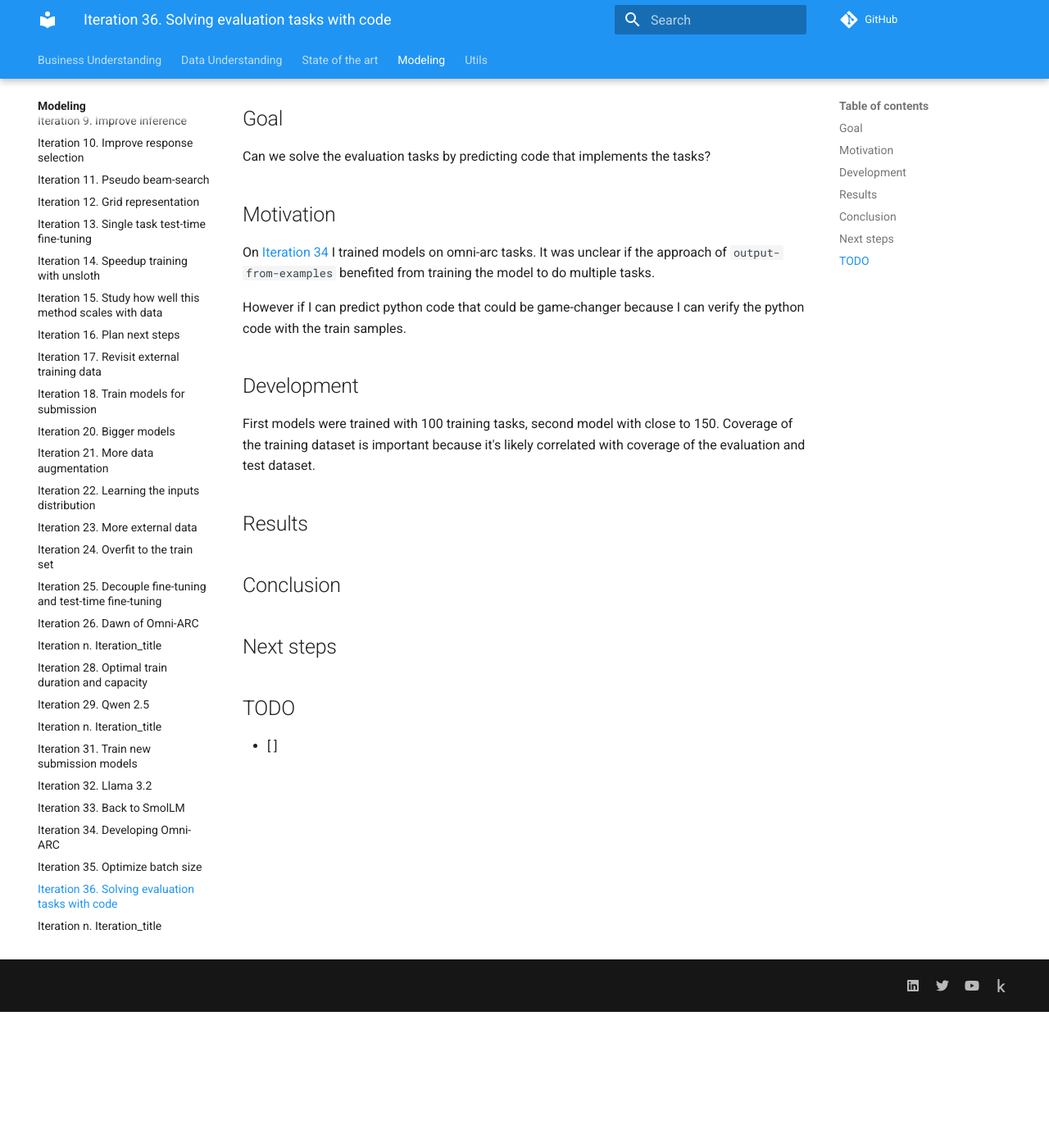
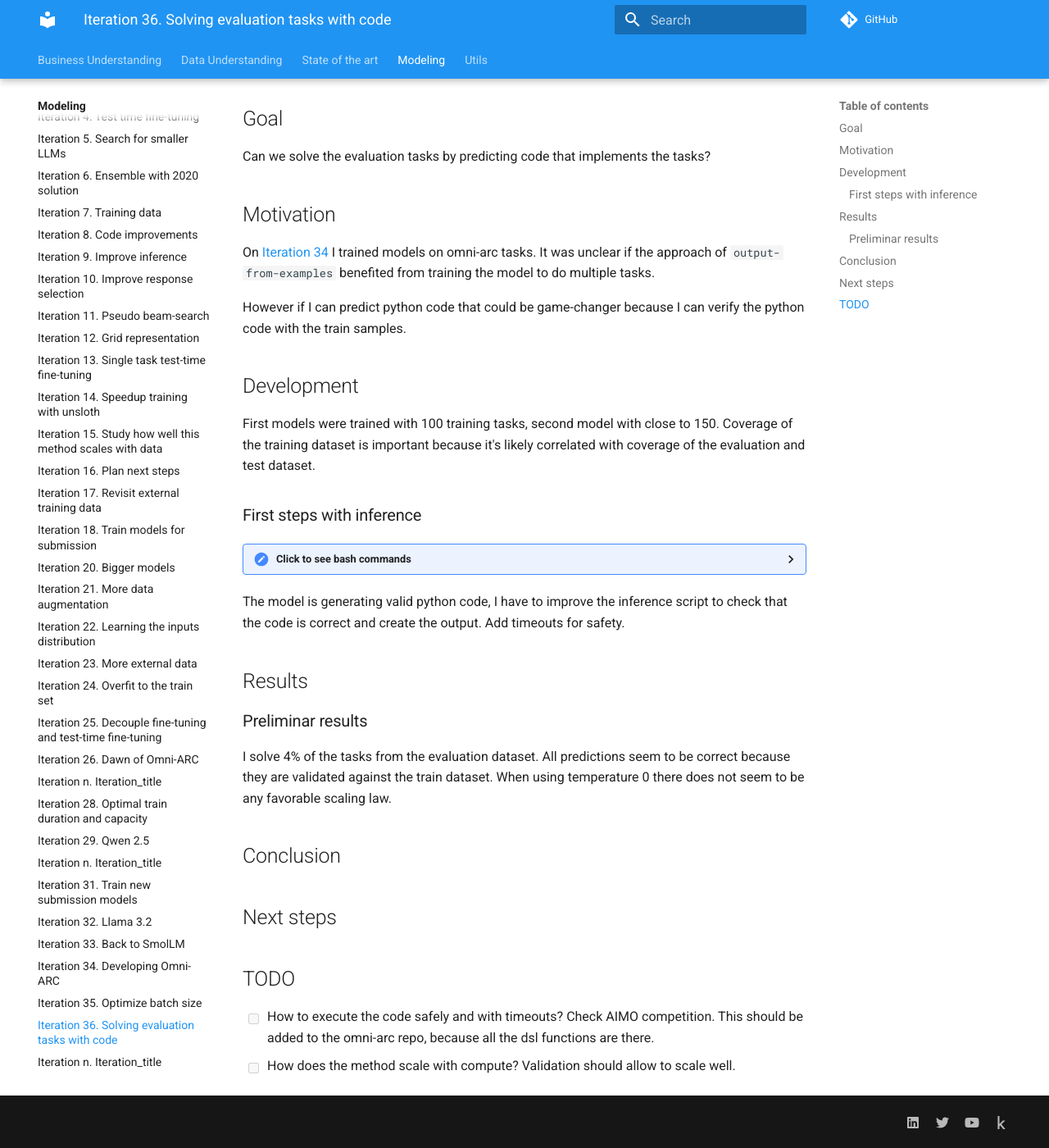
Before and after one commit to zhengjunyao-work/arc24, an MkDocs documentation site: the page built from docs/modeling/Iteration_36_solving_evaluation_tasks_with_code.md, in a window 1280 px wide and 1400 px high, scrolled down 166 px. Shown: the whole window at 82% size. Built offline with MkDocs 1.6.1 and Material for MkDocs 9.7.7, drawn with Linux system fonts in a browser that asks for light colours; comment, search, counter and statistics services are not loaded.

Commit message:
updated documentation

````diff
--- a/docs/modeling/Iteration_36_solving_evaluation_tasks_with_code.md
+++ b/docs/modeling/Iteration_36_solving_evaluation_tasks_with_code.md
@@ -19,7 +19,40 @@
 First models were trained with 100 training tasks, second model with close to 150. Coverage of the
 training dataset is important because it's likely correlated with coverage of the evaluation and test dataset.
 
+### First steps with inference
+
+<details>
+  <summary>Click to see bash commands</summary>
+
+```bash
+# baseline
+python inference.py \
+--model_path  /mnt/hdd0/Kaggle/arc24/models/20241006_omniarc_validation/02_omni-arc-400-code-from-examples-Qwen2.5-0.5B-Instruct_lr5e-5_14000steps_2gpus_8192msl/checkpoint-14000 \
+--prompt_version code-from-examples-v0 \
+--dataset_path /mnt/hdd0/Kaggle/arc24/data/arc-agi_evaluation_challenges.json \
+--predictions_per_task 8 \
+--output_filepath /mnt/hdd0/Kaggle/arc24/debug/first_predictions/checkpoint-14000/inference_evaluation_x008.json \
+--verbose
+
+python inference.py \
+--model_path  /mnt/hdd0/Kaggle/arc24/models/20241006_omniarc_validation/02_omni-arc-400-code-from-examples-Qwen2.5-0.5B-Instruct_lr5e-5_14000steps_2gpus_8192msl/checkpoint-14000 \
+--prompt_version code-from-examples-v0 \
+--dataset_path /mnt/hdd0/Kaggle/arc24/data/arc-agi_evaluation_challenges.json \
+--predictions_per_task 32 \
+--output_filepath /mnt/hdd0/Kaggle/arc24/debug/first_predictions/checkpoint-14000/inference_evaluation_x032.json
+```
+
+</details>
+
+The model is generating valid python code, I have to improve the inference script to check that the
+code is correct and create the output. Add timeouts for safety.
+
 ## Results
+
+### Preliminar results
+
+I solve 4% of the tasks from the evaluation dataset. All predictions seem to be correct because they
+are validated against the train dataset. When using temperature 0 there does not seem to be any favorable scaling law.
 
 ## Conclusion
 
@@ -27,4 +60,6 @@
 
 ## TODO
 
-- [ ]
+- [ ] How to execute the code safely and with timeouts? Check AIMO competition. This should be added
+  to the omni-arc repo, because all the dsl functions are there.
+- [ ] How does the method scale with compute? Validation should allow to scale well.
````
Also changed, not shown: 1 other file.
